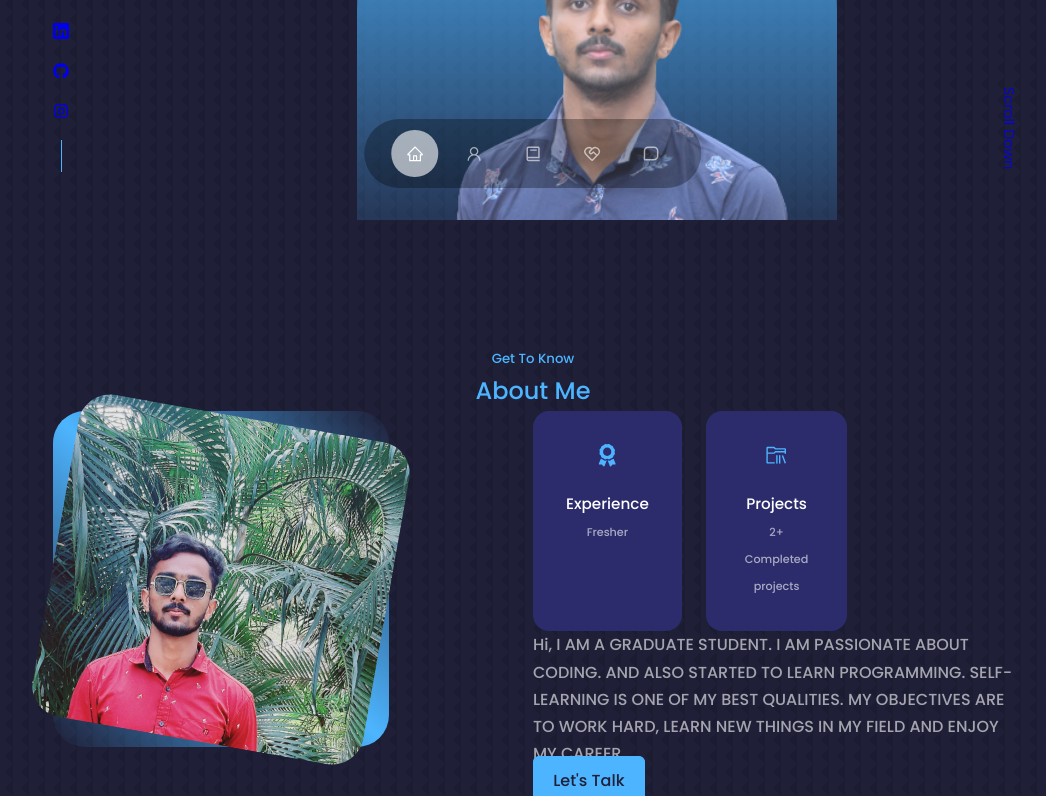
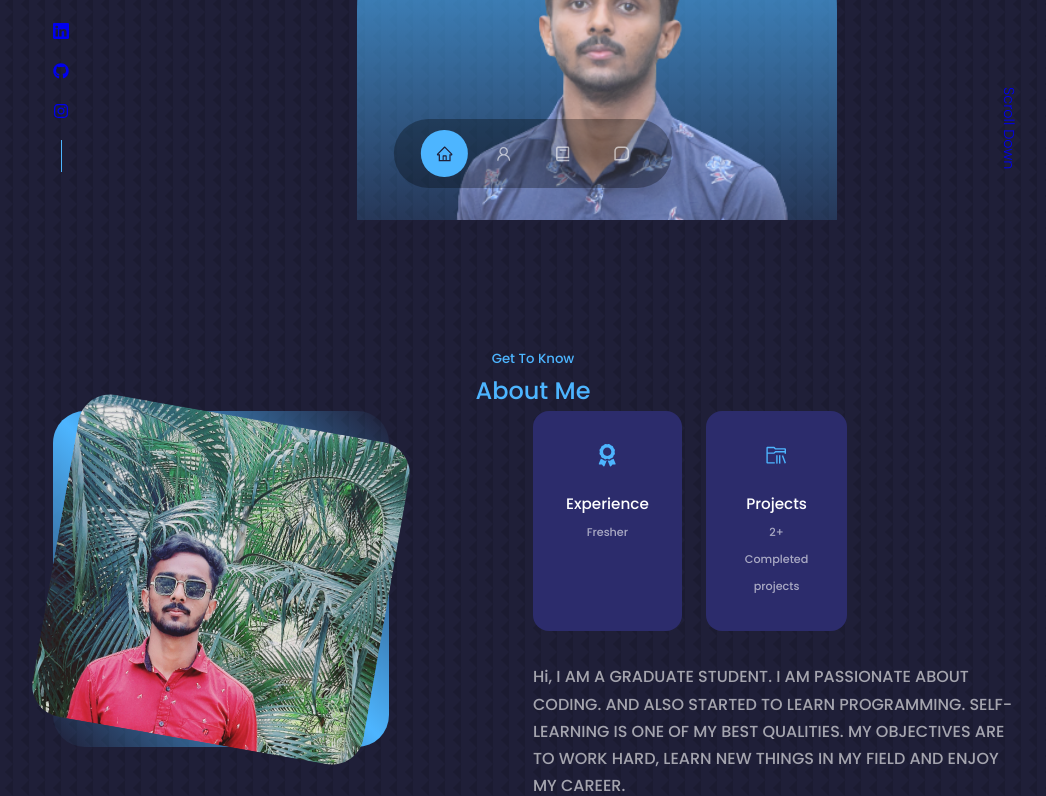
Before and after one commit to anwarkvzk/personal-website, a React (Create React App) app: page / in a window 1280 px wide. Shown: the part 580-1376 px from the top of the page, without its empty margins (107-1153 px from the left). Built offline with nearby package versions, Linux system fonts and the light colour scheme.

Commit message:
Nav Updated

```diff
--- a/src/App.js
+++ b/src/App.js
@@ -3,7 +3,7 @@ import Header from "./components/header/Header";
 import Nav from "./components/nav/Nav";
 import About from "./components/about/About";
 import Experience from './components/Experience/Experience'
-import Services from './components/services/Services'
+// import Services from './components/services/Services'
 import Portfolio from './components/portfolio/Portfolio'
 import Contact from './components/Contact/Contact'
 import Footer from './components/footer/Footer'
@@ -15,7 +15,7 @@ function App() {
       <Nav />
       <About />
       <Experience />
-      <Services />
+      {/* <Services /> */}
       <Portfolio />
       <Contact />
       <Footer />
--- a/src/components/about/about.css
+++ b/src/components/about/about.css
@@ -62,8 +62,9 @@
 }
 
 .about__content p {
-    margin: 2re 0 2.6rem;
+    margin: 2rem 0 2.6rem;
     color: var(--color-light);
+    margin-bottom: 0.6rem;
 }
 
 /* =============== MEDIA QUERIES (MEDIAUM DEVICES)  ============= */
--- a/src/components/nav/Nav.jsx
+++ b/src/components/nav/Nav.jsx
@@ -14,7 +14,7 @@ function Nav() {
       <a href="#" onClick={()=> setActiveNav('#')} className={activeNav === '#' ?  'active' : ''}><AiOutlineHome /></a>
       <a href="#about" onClick={()=> setActiveNav('#about')} className={activeNav === '#about' ?  'active' : ''}><AiOutlineUser /></a>
       <a href="#experience" onClick={()=> setActiveNav('#experience')} className={activeNav === '#experience' ?  'active' : ''}><BiBook /></a>
-      <a href="#services" onClick={()=> setActiveNav('#services')} className={activeNav === '#services' ?  'active' : ''}><RiServiceLine /></a>
+      {/* <a href="#services" onClick={()=> setActiveNav('#services')} className={activeNav === '#services' ?  'active' : ''}><RiServiceLine /></a> */}
       <a href="#contact" onClick={()=> setActiveNav('#contact')} className={activeNav === '#contact' ?  'active' : ''}><BiMessageSquare /></a>
     </nav>
   )
--- a/src/components/nav/nav.css
+++ b/src/components/nav/nav.css
@@ -27,6 +27,6 @@ nav a:hover {
 }
 
 nav a.active {
-    background: var(--color-light);
-    color: var(--color-white);
+    background: var(--color-primary);
+    color: var(--color-bg);
 }
```
